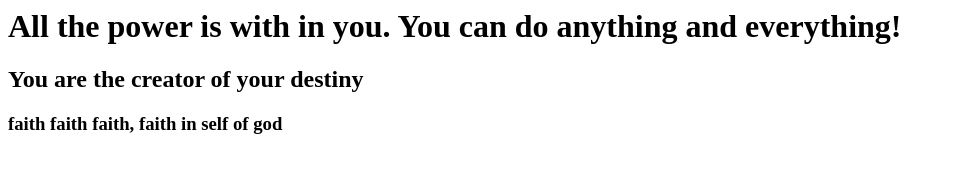
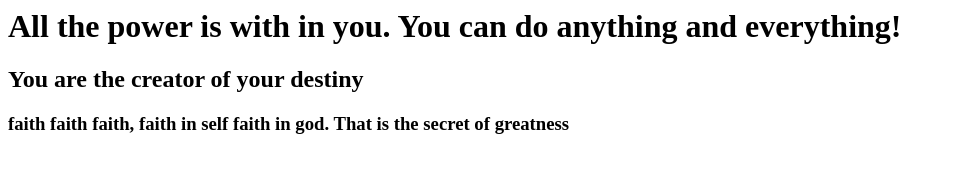
Before and after one commit to efonseca-tsys-dev/firstgitrepo, a plain HTML site: page index.html in a window 1280 px wide. Shown: the whole page, without its empty margins (0-954 px from the left). Drawn offline with Linux system fonts and the light colour scheme.

Commit message:
Update index.html
Edited the 3rd quote

```diff
--- a/index.html
+++ b/index.html
@@ -2,6 +2,6 @@
 	<body>
 		<h1>All the power is with in you. You can do anything and everything!</h1>
                 <h2>You are the creator of your destiny</h2>
-		<h3> faith faith faith, faith in self of god </h3>
+		<h3> faith faith faith, faith in self faith in god. That is the secret of greatness </h3>
 	</body>
 </html>
```
